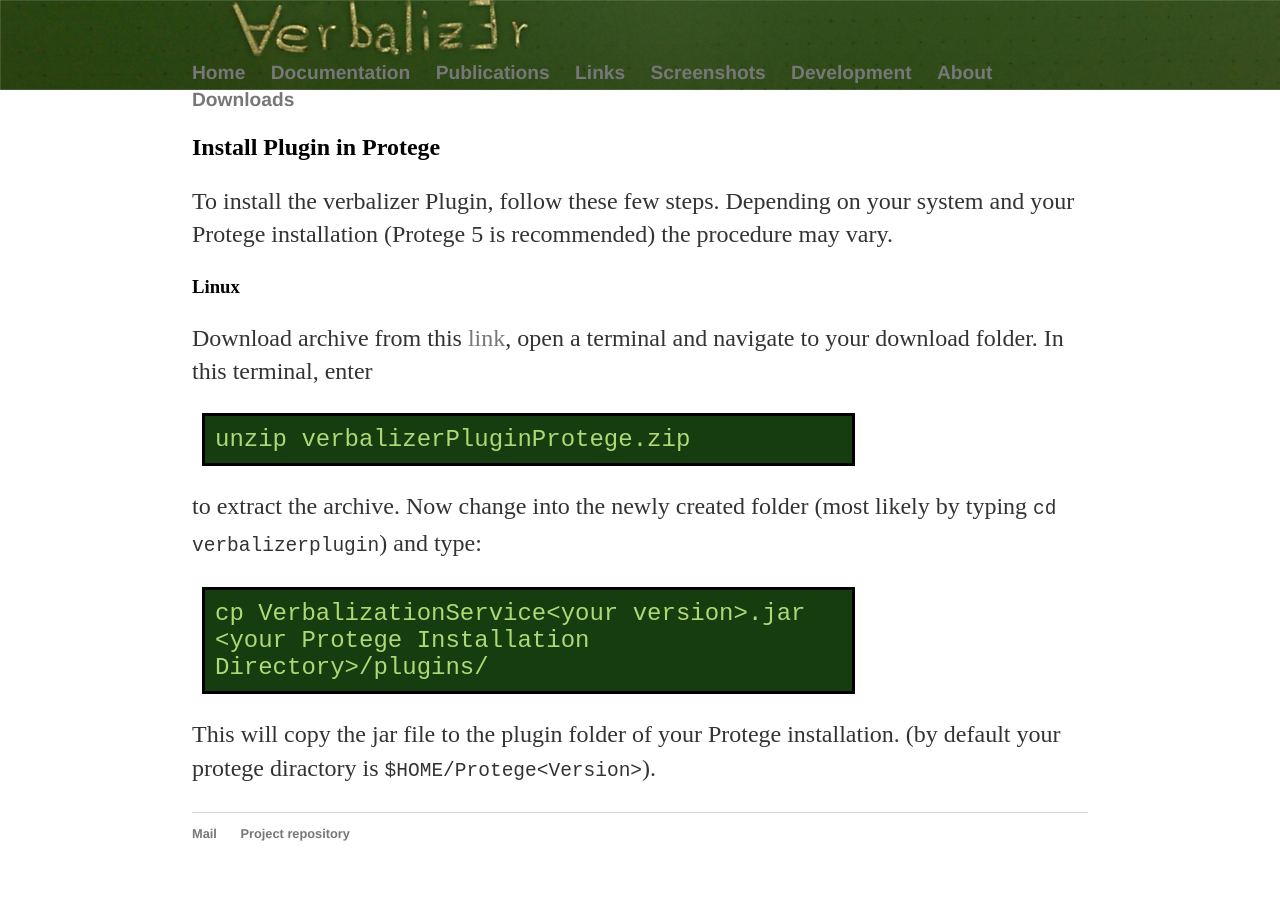
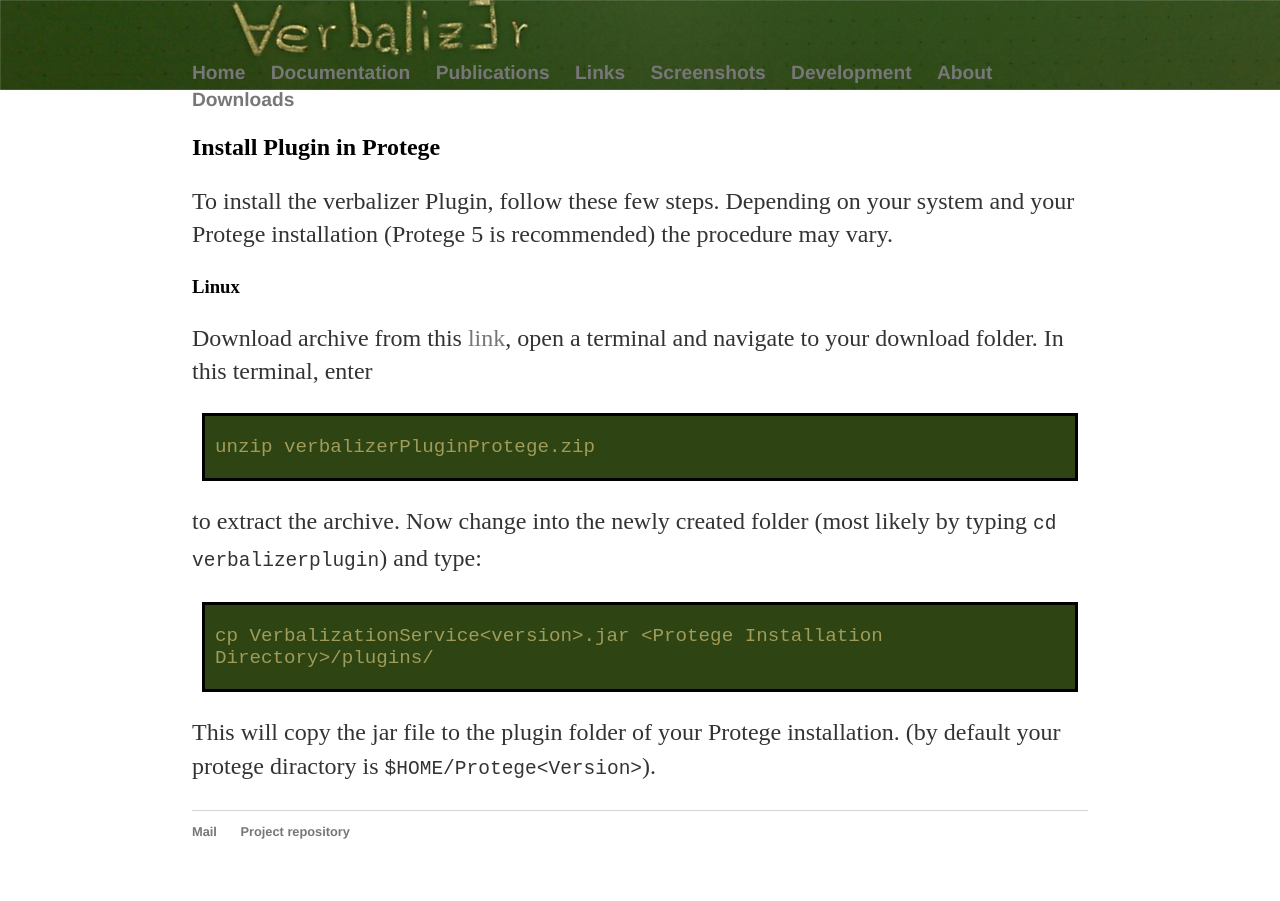
Before and after one commit to verbalizer/verbalizer.github.io, a Jekyll site: the page built from _tutorials/installPlugin.html, in a window 1280 px wide. Built offline with Jekyll 4.4.1, drawn with Linux system fonts in a browser that asks for light colours.

```diff
--- a/_tutorials/installPlugin.html
+++ b/_tutorials/installPlugin.html
@@ -15,7 +15,7 @@ title : Install Plugin in Protege
 
 <p>
    	to extract the archive. Now change into the newly created folder (most likely by typing <code>cd verbalizerplugin</code>) and type:
-	<div class="terminal">cp VerbalizationService&ltyour version&gt.jar &ltyour Protege Installation Directory&gt/plugins/</div>
+	<div class="terminal">cp VerbalizationService&ltversion&gt.jar &ltProtege Installation Directory&gt/plugins/</div>
 </p>
 
 <p>
--- a/css/main.css
+++ b/css/main.css
@@ -48,11 +48,18 @@ p {
 
 div.terminal {
     font-family: "Courier New","Liberation Mono", Courier, monospace;
-    font-size: 1.5em;
-    color: #b0d875;
-    background-color:#163d10;
-    width: 70%;
-    padding: 10px;
+    font-size: 1.2em;
+
+    color:            #9F9C59 ; /*#b0d875;*/
+    background-color: #2E4413 ; /*#163d10;*/
+
+    width:  auto;
+
+    padding-top: 20px;
+    padding-bottom: 20px;
+    padding-right: 10px;
+    padding-left: 10px;
+
     border: 3px solid black;
     margin: 10px;
 
```
Also changed, not shown: about.html (+11 -6 lines), development.html (+7 -1 lines), documentation/index.html (+17 -14 lines).
